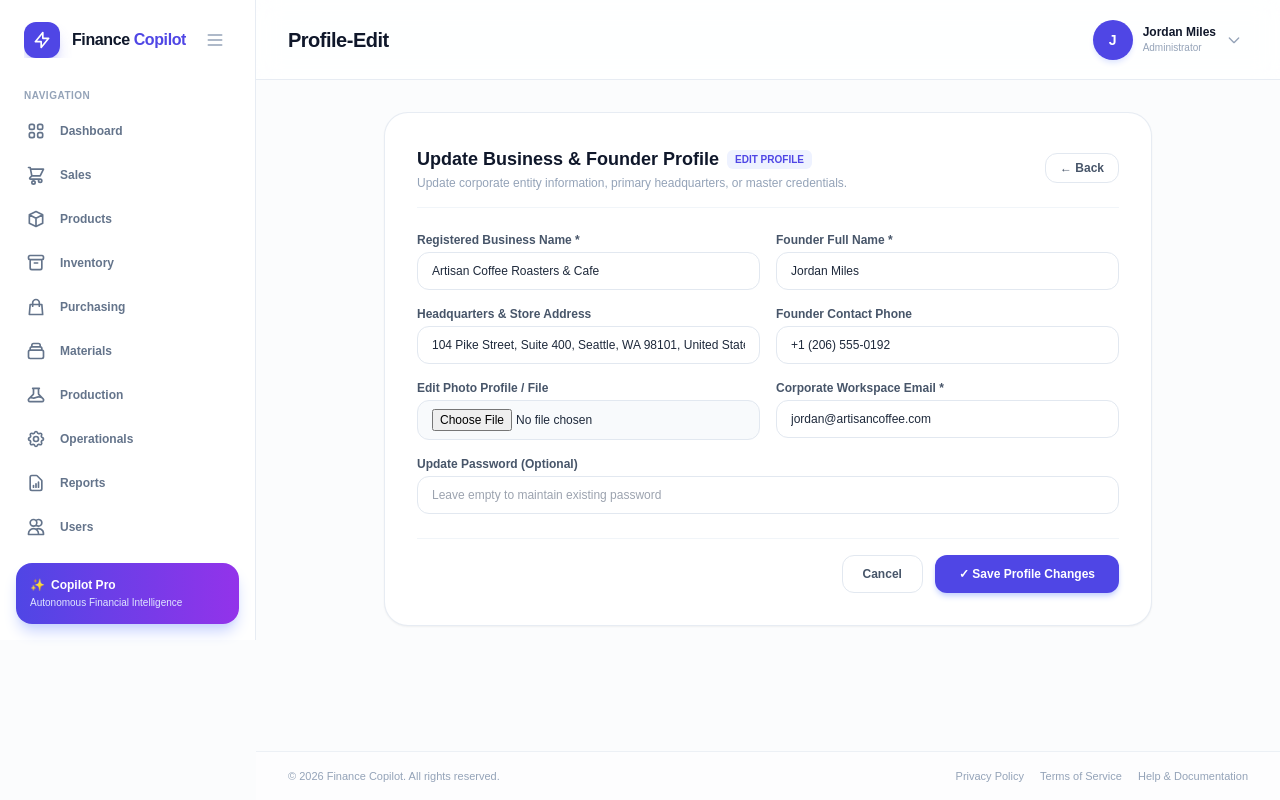
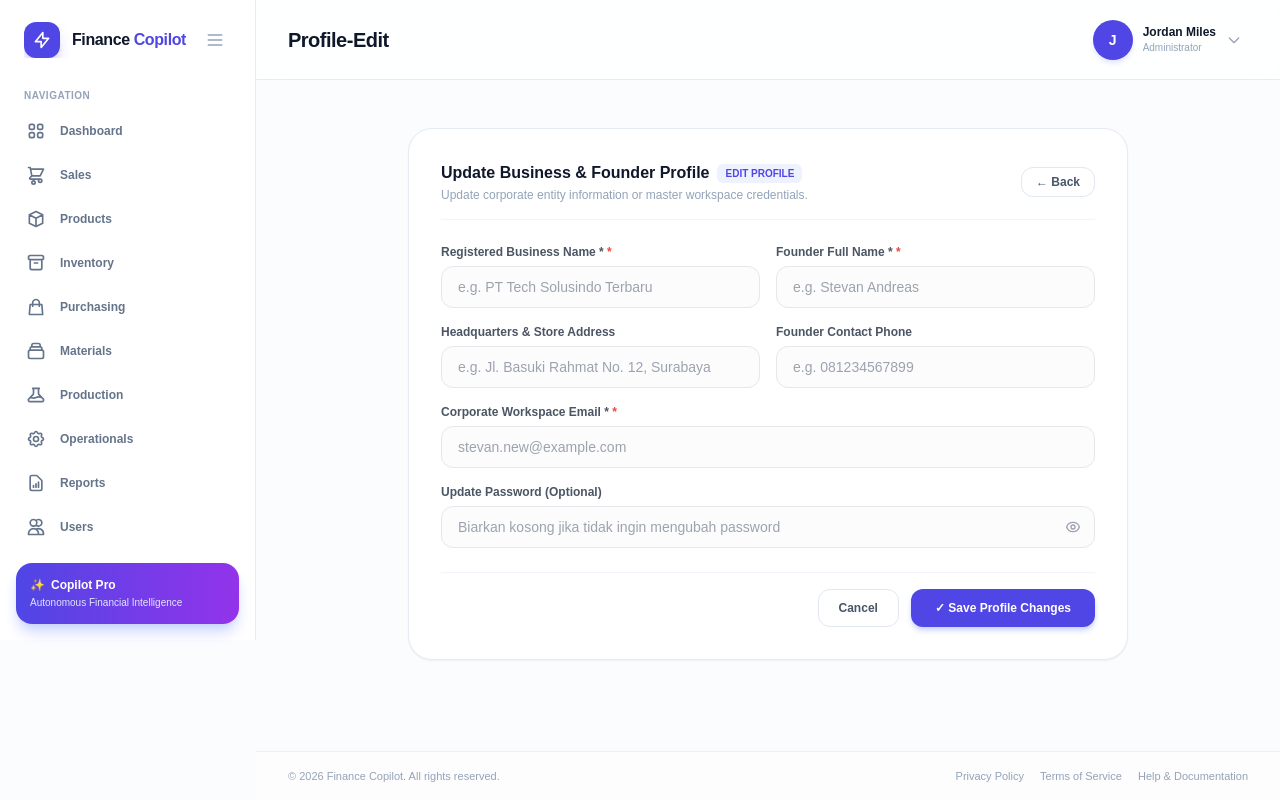
Before and after one commit to stpndrs/ficco-vue, a Vue app: page /profile/edit in a window 1280 px wide. Built offline with nearby package versions, Linux system fonts and the light colour scheme; no server answers; sample sign-in values are in the browser's storage; the HTML template or start-up script is replaced by a standard one.

Commit message:
feat: update profile edit and view components with improved data handling and UI enhancements

```diff
--- a/src/views/profile/ProfileEditView.vue
+++ b/src/views/profile/ProfileEditView.vue
@@ -2,38 +2,41 @@
 import { ref, onMounted } from 'vue'
 import { useRouter } from 'vue-router'
 import axios from 'axios'
+import BaseInput from '@/components/common/BaseInput.vue'
+import BaseButton from '@/components/common/BaseButton.vue'
 
 const router = useRouter()
 const isSubmitting = ref(false)
+const errorMessage = ref('')
+const validationMessage = ref({})
 
 const form = ref({
-    id: '',
-    umkmName: 'Artisan Coffee Roasters & Cafe',
-    umkmAddress: '104 Pike Street, Suite 400, Seattle, WA 98101, United States',
-    ownerName: 'Jordan Miles',
-    ownerPhone: '+1 (206) 555-0192',
-    email: 'jordan@artisancoffee.com',
-    password: '',
-    profileImageFile: null,
-    profileImageUrlText: 'image.csnimakw'
+    userId: '',
+    companyName: '',
+    companyAddress: '',
+    ownerName: '',
+    ownerPhone: '',
+    email: '',
+    password: ''
 })
 
 const fetchProfile = async () => {
     try {
         const token = localStorage.getItem('token')
-        const userId = localStorage.getItem('userId') || '1'
-        const res = await axios.get(`${import.meta.env.VITE_APP_API_URL}/api/user/profile/${userId}`, {
+        const res = await axios.get(`${import.meta.env.VITE_APP_API_URL}/api/users/profile`, {
             headers: { Authorization: `Bearer ${token}` }
         })
 
         if (res.data.status) {
-            const d = res.data.data
-            form.value.id = d.id || userId
-            form.value.umkmName = d.umkmName || form.value.umkmName
-            form.value.umkmAddress = d.umkmAddress || form.value.umkmAddress
-            form.value.ownerName = d.ownerName || d.user?.name || form.value.ownerName
-            form.value.ownerPhone = d.ownerPhone || d.user?.phone || form.value.ownerPhone
-            form.value.email = d.email || d.user?.email || form.value.email
+            const profile = res.data.data?.profile || {}
+            const user = res.data.data?.user || {}
+
+            form.value.userId = user.id || ''
+            form.value.companyName = profile.umkmName || profile.companyName || ''
+            form.value.companyAddress = profile.umkmAddress || profile.companyAddress || ''
+            form.value.ownerName = profile.ownerName || user.name || ''
+            form.value.ownerPhone = profile.ownerPhone || user.phone || ''
+            form.value.email = user.email || ''
         }
     } catch (err) {
         console.error('Failed to load profile for edit:', err)
@@ -42,40 +45,33 @@ const fetchProfile = async () => {
 
 onMounted(fetchProfile)
 
-const handleFileChange = (e) => {
-    if (e.target.files.length) {
-        form.value.profileImageFile = e.target.files[0]
-    }
-}
-
 const handleSaveChanges = async () => {
     isSubmitting.value = true
+    errorMessage.value = ''
+    validationMessage.value = {}
+
     try {
         const token = localStorage.getItem('token')
 
-        // MENGGUNAKAN FORMDATA SESUAI INSTRUKSI
-        const formData = new FormData()
-        formData.append('id', form.value.id || localStorage.getItem('userId') || '1')
-        formData.append('umkmName', form.value.umkmName)
-        formData.append('umkmAddress', form.value.umkmAddress)
-        formData.append('ownerName', form.value.ownerName)
-        formData.append('ownerPhone', form.value.ownerPhone)
-        formData.append('email', form.value.email)
-
-        if (form.value.password) {
-            formData.append('password', form.value.password)
+        // Payload JSON sesuai spesifikasi APIdog Request
+        const payload = {
+            userId: form.value.userId,
+            companyName: form.value.companyName,
+            companyAddress: form.value.companyAddress,
+            ownerName: form.value.ownerName,
+            ownerPhone: form.value.ownerPhone,
+            email: form.value.email
         }
 
-        if (form.value.profileImageFile) {
-            formData.append('profileImage', form.value.profileImageFile)
-        } else {
-            formData.append('profileImageUrlText', form.value.profileImageUrlText)
+        // Tambahkan password jika pengguna memasukkannya
+        if (form.value.password) {
+            payload.password = form.value.password
         }
 
-        const res = await axios.post(`${import.meta.env.VITE_APP_API_URL}/api/user/profile/edit`, formData, {
+        const res = await axios.put(`${import.meta.env.VITE_APP_API_URL}/api/users/profile`, payload, {
             headers: {
                 Authorization: `Bearer ${token}`,
-                'Content-Type': 'multipart/form-data'
+                'Content-Type': 'application/json'
             }
         })
 
@@ -83,7 +79,8 @@ const handleSaveChanges = async () => {
             router.push('/profile')
         }
     } catch (err) {
-        alert(err.response?.data?.message || 'Gagal memperbarui profil bisnis')
+        errorMessage.value = err.response?.data?.message || 'Gagal memperbarui profil bisnis.'
+        validationMessage.value = err.response?.data?.errors || {}
     } finally {
         isSubmitting.value = false
     }
@@ -91,18 +88,22 @@ const handleSaveChanges = async () => {
 </script>
 
 <template>
-    <div class="max-w-3xl mx-auto text-left">
-        <div class="bg-white p-8 rounded-3xl border border-slate-200/80 shadow-sm space-y-6">
-            <div class="flex justify-between items-center pb-4 border-b border-slate-100">
+    <div class="max-w-3xl mx-auto text-left px-4 sm:px-6 py-4 space-y-4">
+        <!-- Alert Error Global -->
+        <div v-if="errorMessage"
+            class="p-3.5 rounded-xl bg-red-50 text-red-600 text-xs font-medium border border-red-200 flex items-center gap-2">
+            <span>⚠️</span>
+            <span>{{ errorMessage }}</span>
+        </div>
+
+        <div class="bg-white p-6 sm:p-8 rounded-3xl border border-slate-200/80 shadow-sm space-y-6">
+            <div class="flex flex-col sm:flex-row justify-between items-start sm:items-center gap-3 pb-4 border-b border-slate-100">
                 <div>
                     <div class="flex items-center gap-2">
-                        <h2 class="text-lg font-bold text-slate-900">Update Business & Founder Profile</h2>
-                        <span
-                            class="px-2 py-0.5 bg-indigo-50 text-indigo-600 rounded-md text-[10px] font-bold uppercase">EDIT
-                            PROFILE</span>
+                        <h2 class="text-base font-bold text-slate-900">Update Business & Founder Profile</h2>
+                        <span class="px-2 py-0.5 bg-indigo-50 text-indigo-600 rounded-md text-[10px] font-bold uppercase">EDIT PROFILE</span>
                     </div>
-                    <p class="text-xs text-slate-400 mt-0.5">Update corporate entity information, primary headquarters,
-                        or master credentials.</p>
+                    <p class="text-xs text-slate-400 mt-0.5">Update corporate entity information or master workspace credentials.</p>
                 </div>
                 <router-link to="/profile"
                     class="px-3.5 py-1.5 border border-slate-200 text-slate-600 hover:bg-slate-50 rounded-xl text-xs font-semibold">
@@ -111,47 +112,55 @@ const handleSaveChanges = async () => {
             </div>
 
             <div class="grid grid-cols-1 sm:grid-cols-2 gap-4">
-                <div>
-                    <label class="block text-xs font-semibold text-slate-600 mb-1">Registered Business Name *</label>
-                    <input v-model="form.umkmName" type="text"
-                        class="w-full px-3.5 py-2.5 border border-slate-200 rounded-xl text-xs outline-none focus:border-indigo-600" />
-                </div>
+                <BaseInput
+                    v-model="form.companyName"
+                    label="Registered Business Name *"
+                    placeholder="e.g. PT Tech Solusindo Terbaru"
+                    :error="validationMessage?.companyName?.[0] || null"
+                    required
+                />
 
-                <div>
-                    <label class="block text-xs font-semibold text-slate-600 mb-1">Founder Full Name *</label>
-                    <input v-model="form.ownerName" type="text"
-                        class="w-full px-3.5 py-2.5 border border-slate-200 rounded-xl text-xs outline-none focus:border-indigo-600" />
-                </div>
+                <BaseInput
+                    v-model="form.ownerName"
+                    label="Founder Full Name *"
+                    placeholder="e.g. Stevan Andreas"
+                    :error="validationMessage?.ownerName?.[0] || null"
+                    required
+                />
 
-                <div>
-                    <label class="block text-xs font-semibold text-slate-600 mb-1">Headquarters & Store Address</label>
-                    <input v-model="form.umkmAddress" type="text"
-                        class="w-full px-3.5 py-2.5 border border-slate-200 rounded-xl text-xs outline-none focus:border-indigo-600" />
-                </div>
+                <BaseInput
+                    v-model="form.companyAddress"
+                    label="Headquarters & Store Address"
+                    placeholder="e.g. Jl. Basuki Rahmat No. 12, Surabaya"
+                    :error="validationMessage?.companyAddress?.[0] || null"
+                />
 
-                <div>
-                    <label class="block text-xs font-semibold text-slate-600 mb-1">Founder Contact Phone</label>
-                    <input v-model="form.ownerPhone" type="text"
-                        class="w-full px-3.5 py-2.5 border border-slate-200 rounded-xl text-xs outline-none focus:border-indigo-600" />
-                </div>
+                <BaseInput
+                    v-model="form.ownerPhone"
+                    label="Founder Contact Phone"
+                    placeholder="e.g. 081234567899"
+                    :error="validationMessage?.ownerPhone?.[0] || null"
+                />
 
-                <div>
-                    <label class="block text-xs font-semibold text-slate-600 mb-1">Edit Photo Profile / File</label>
-                    <input type="file" @change="handleFileChange"
-                        class="w-full px-3.5 py-2 bg-slate-50 border border-slate-200 rounded-xl text-xs outline-none" />
-                </div>
-
-                <div>
-                    <label class="block text-xs font-semibold text-slate-600 mb-1">Corporate Workspace Email *</label>
-                    <input v-model="form.email" type="email"
-                        class="w-full px-3.5 py-2.5 border border-slate-200 rounded-xl text-xs outline-none focus:border-indigo-600" />
+                <div class="sm:col-span-2">
+                    <BaseInput
+                        v-model="form.email"
+                        label="Corporate Workspace Email *"
+                        type="email"
+                        placeholder="stevan.new@example.com"
+                        :error="validationMessage?.email?.[0] || null"
+                        required
+                    />
                 </div>
 
                 <div class="sm:col-span-2">
-                    <label class="block text-xs font-semibold text-slate-600 mb-1">Update Password (Optional)</label>
-                    <input v-model="form.password" type="password"
-                        placeholder="Leave empty to maintain existing password"
-                        class="w-full px-3.5 py-2.5 border border-slate-200 rounded-xl text-xs outline-none focus:border-indigo-600" />
+                    <BaseInput
+                        v-model="form.password"
+                        label="Update Password (Optional)"
+                        type="password"
+                        placeholder="Biarkan kosong jika tidak ingin mengubah password"
+                        :error="validationMessage?.password?.[0] || null"
+                    />
                 </div>
             </div>
 
@@ -160,10 +169,9 @@ const handleSaveChanges = async () => {
                     class="px-5 py-2.5 border border-slate-200 text-slate-600 hover:bg-slate-50 font-semibold text-xs rounded-xl">
                     Cancel
                 </router-link>
-                <button @click="handleSaveChanges" :disabled="isSubmitting"
-                    class="px-6 py-2.5 bg-indigo-600 hover:bg-indigo-700 text-white font-semibold text-xs rounded-xl shadow-md shadow-indigo-200 transition">
+                <BaseButton :loading="isSubmitting" @click="handleSaveChanges" class="!w-auto !px-6 !py-2.5 !text-xs">
                     ✓ Save Profile Changes
-                </button>
+                </BaseButton>
             </div>
         </div>
     </div>
--- a/src/views/profile/ProfileView.vue
+++ b/src/views/profile/ProfileView.vue
@@ -1,42 +1,46 @@
 <script setup>
 import { ref, onMounted } from 'vue'
 import axios from 'axios'
+import { formatCurrency } from '@/helpers/formatCurrency'
 
 const profileData = ref({
     id: '',
-    umkmName: 'Artisan Coffee Roasters & Cafe',
-    umkmAddress: '104 Pike Street, Suite 400, Seattle, WA 98101, United States',
-    ownerName: 'Jordan Miles',
-    ownerPhone: '+1 (206) 555-0192',
-    email: 'jordan@artisancoffee.com',
-    modalAwal: '$50,000',
-    profileImage: '',
-    role: 'Master Administrator'
+    umkmName: '',
+    umkmAddress: '',
+    modalAwal: '0',
+    ownerName: '',
+    ownerPhone: '',
+    email: '',
+    username: '',
+    profileImage: null,
+    role: 'Owner'
 })
 
 const isLoading = ref(true)
 
 const fetchProfile = async () => {
+    isLoading.value = true
     try {
         const token = localStorage.getItem('token')
-        // ID didapatkan dari user context/localStorage
-        const userId = localStorage.getItem('userId') || '1'
-        const res = await axios.get(`${import.meta.env.VITE_APP_API_URL}/api/user/profile/${userId}`, {
+        const res = await axios.get(`${import.meta.env.VITE_APP_API_URL}/api/users/profile`, {
             headers: { Authorization: `Bearer ${token}` }
         })
 
         if (res.data.status) {
-            const d = res.data.data
+            const profile = res.data.data?.profile || {}
+            const user = res.data.data?.user || {}
+
             profileData.value = {
-                id: d.id || userId,
-                umkmName: d.umkmName || 'Artisan Coffee Roasters & Cafe',
-                umkmAddress: d.umkmAddress || '104 Pike Street, Suite 400, Seattle, WA 98101',
-                ownerName: d.ownerName || d.user?.name || 'Jordan Miles',
-                ownerPhone: d.ownerPhone || d.user?.phone || '+1 (206) 555-0192',
-                email: d.email || d.user?.email || 'jordan@artisancoffee.com',
-                modalAwal: d.modalAwal ? `$${Number(d.modalAwal).toLocaleString()}` : '$50,000',
-                profileImage: d.profileImage || '',
-                role: d.user?.role || 'Master Administrator'
+                id: user.id || '',
+                umkmName: profile.umkmName || '-',
+                umkmAddress: profile.umkmAddress || '-',
+                modalAwal: profile.modalAwal || '0',
+                ownerName: profile.ownerName || user.name || '-',
+                ownerPhone: profile.ownerPhone || user.phone || '-',
+                email: user.email || '-',
+                username: user.username || '-',
+                profileImage: profile.profileImage || user.profileImage || null,
+                role: user.role || 'Owner'
             }
         }
     } catch (err) {
@@ -46,48 +50,64 @@ const fetchProfile = async () => {
     }
 }
 
+const getInitials = (name) => {
+    if (!name) return 'SA'
+    return name.split(' ').map(n => n[0]).join('').substring(0, 2).toUpperCase()
+}
+
 onMounted(fetchProfile)
 </script>
 
 <template>
-    <div class="max-w-4xl mx-auto text-left space-y-6">
-        <!-- Profile Banner & Main Card -->
+    <div class="max-w-4xl mx-auto text-left space-y-6 px-4 sm:px-6 py-4">
+        <!-- Skeleton Loading State -->
+        <div v-if="isLoading"
+            class="bg-white p-8 rounded-3xl border border-slate-200/80 shadow-sm text-center text-slate-400 text-xs">
+            Memuat data profil bisnis...
+        </div>
+
+        <template v-else>
+            <!-- Profile Banner & Main Header Card -->
             <div class="bg-white rounded-3xl border border-slate-200/80 shadow-sm overflow-hidden">
                 <div class="h-32 bg-gradient-to-r from-indigo-600 via-purple-600 to-indigo-700"></div>
 
-            <div class="px-8 pb-8 flex flex-col sm:flex-row justify-between items-start sm:items-end gap-4 -mt-12">
+                <div
+                    class="px-6 sm:px-8 pb-6 flex flex-col sm:flex-row justify-between items-start sm:items-end gap-4 -mt-12">
                     <div class="flex items-end gap-4">
                         <div
-                        class="w-24 h-24 rounded-2xl bg-slate-900 border-4 border-white shadow-xl overflow-hidden shrink-0 flex items-center justify-center text-white font-bold text-2xl">
+                            class="w-20 h-20 sm:w-24 sm:h-24 rounded-2xl bg-slate-900 border-4 border-white shadow-xl overflow-hidden shrink-0 flex items-center justify-center text-white font-bold text-xl sm:text-2xl">
                             <img v-if="profileData.profileImage" :src="profileData.profileImage"
                                 class="w-full h-full object-cover" />
-                        <span v-else>JM</span>
+                            <span v-else>{{ getInitials(profileData.ownerName) }}</span>
                         </div>
                         <div class="pb-1">
-                        <h2 class="text-xl font-extrabold text-slate-900">{{ profileData.umkmName }}</h2>
-                        <p class="text-xs text-slate-500 mt-0.5">
-                            Founder & Owner: <span class="font-bold text-slate-700">{{ profileData.ownerName }}</span> ·
+                            <h2 class="text-lg sm:text-xl font-extrabold text-slate-900">{{ profileData.umkmName }}</h2>
+                            <p class="text-xs text-slate-500 mt-0.5 capitalize">
+                                Founder & Owner: <span class="font-bold text-slate-700">{{ profileData.ownerName
+                                    }}</span> ·
                                 {{ profileData.role }}
                             </p>
                         </div>
                     </div>
 
                     <router-link to="/profile/edit"
-                    class="px-4 py-2 bg-indigo-600 hover:bg-indigo-700 text-white text-xs font-semibold rounded-xl shadow-md shadow-indigo-200 transition flex items-center gap-1.5">
+                        class="px-4 py-2 bg-indigo-600 hover:bg-indigo-700 text-white text-xs font-semibold rounded-xl shadow-md shadow-indigo-200 transition flex items-center justify-center gap-1.5 w-full sm:w-auto">
                         ✏️ Edit Profile
                     </router-link>
                 </div>
             </div>
 
-        <!-- Corporate Details Grid -->
+            <!-- Corporate & Founder Details Grid -->
             <div class="grid grid-cols-1 md:grid-cols-2 gap-6">
                 <!-- Entity Details -->
                 <div class="bg-white p-6 rounded-3xl border border-slate-200/80 shadow-sm space-y-4">
                     <div class="flex items-center gap-2 pb-3 border-b border-slate-100">
                         <div
                             class="w-7 h-7 rounded-lg bg-indigo-50 text-indigo-600 flex items-center justify-center font-bold text-xs">
-                        🏢</div>
-                    <h3 class="text-xs font-bold text-slate-900 uppercase tracking-wider">Corporate Entity Details</h3>
+                            🏢
+                        </div>
+                        <h3 class="text-xs font-bold text-slate-900 uppercase tracking-wider">Corporate Entity Details
+                        </h3>
                     </div>
 
                     <div class="space-y-3 text-xs">
@@ -103,7 +123,8 @@ onMounted(fetchProfile)
 
                         <div>
                             <p class="text-[10px] font-bold text-slate-400 uppercase">INITIAL BUSINESS CAPITAL</p>
-                        <p class="text-base font-extrabold text-indigo-600 mt-0.5">{{ profileData.modalAwal }}</p>
+                            <p class="text-base font-extrabold text-indigo-600 mt-0.5">{{
+                                formatCurrency(profileData.modalAwal) }}</p>
                         </div>
                     </div>
                 </div>
@@ -113,15 +134,21 @@ onMounted(fetchProfile)
                     <div class="flex items-center gap-2 pb-3 border-b border-slate-100">
                         <div
                             class="w-7 h-7 rounded-lg bg-indigo-50 text-indigo-600 flex items-center justify-center font-bold text-xs">
-                        👤</div>
-                    <h3 class="text-xs font-bold text-slate-900 uppercase tracking-wider">Founder Contact & Credentials
-                    </h3>
+                            👤
+                        </div>
+                        <h3 class="text-xs font-bold text-slate-900 uppercase tracking-wider">Founder Contact &
+                            Credentials</h3>
                     </div>
 
                     <div class="space-y-3 text-xs">
                         <div>
                             <p class="text-[10px] font-bold text-slate-400 uppercase">FOUNDER NAME</p>
                             <p class="font-bold text-slate-800 mt-0.5">{{ profileData.ownerName }}</p>
+                        </div>
+
+                        <div>
+                            <p class="text-[10px] font-bold text-slate-400 uppercase">USERNAME</p>
+                            <p class="font-semibold text-slate-700 mt-0.5">@{{ profileData.username }}</p>
                         </div>
 
                         <div>
@@ -136,5 +163,6 @@ onMounted(fetchProfile)
                     </div>
                 </div>
             </div>
+        </template>
     </div>
 </template>
```
Lines whose indentation alone changed are shown as unchanged.
